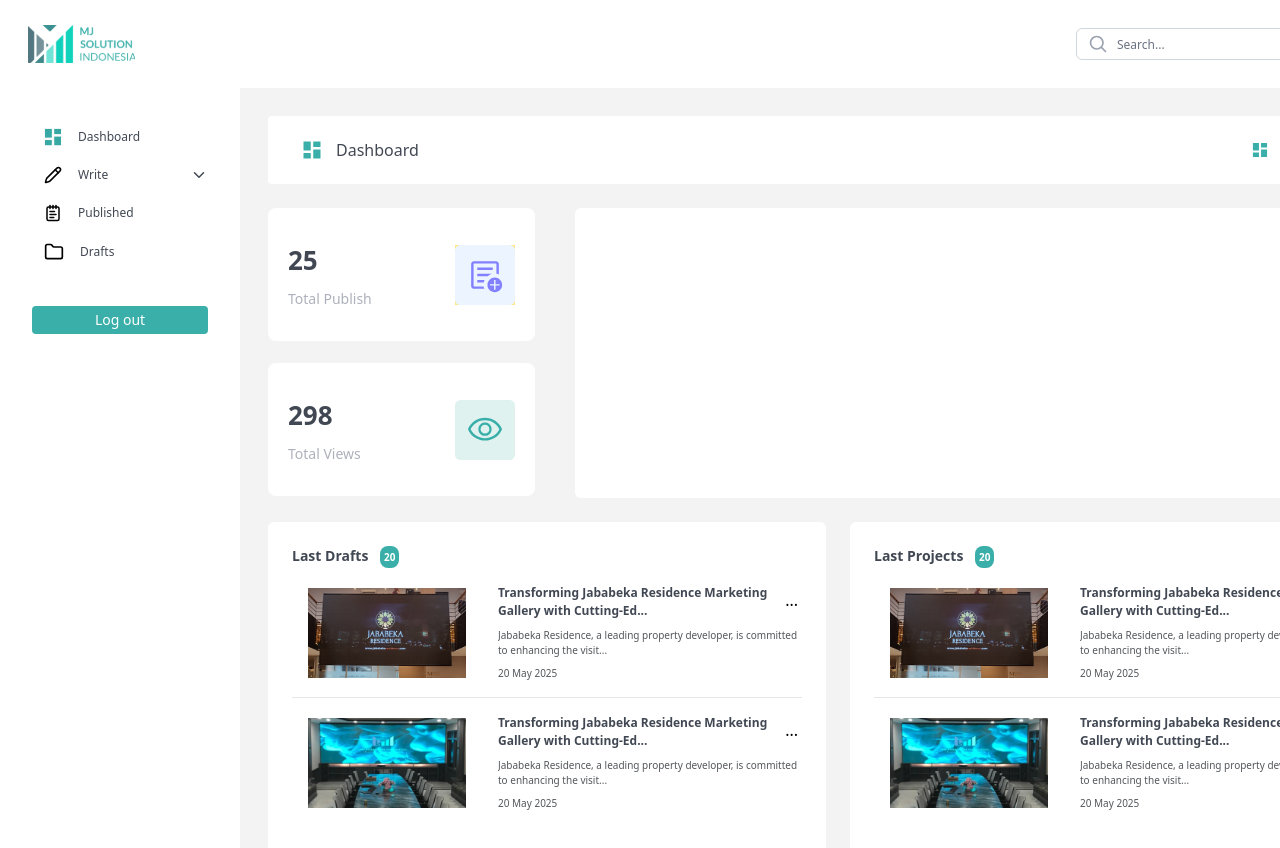
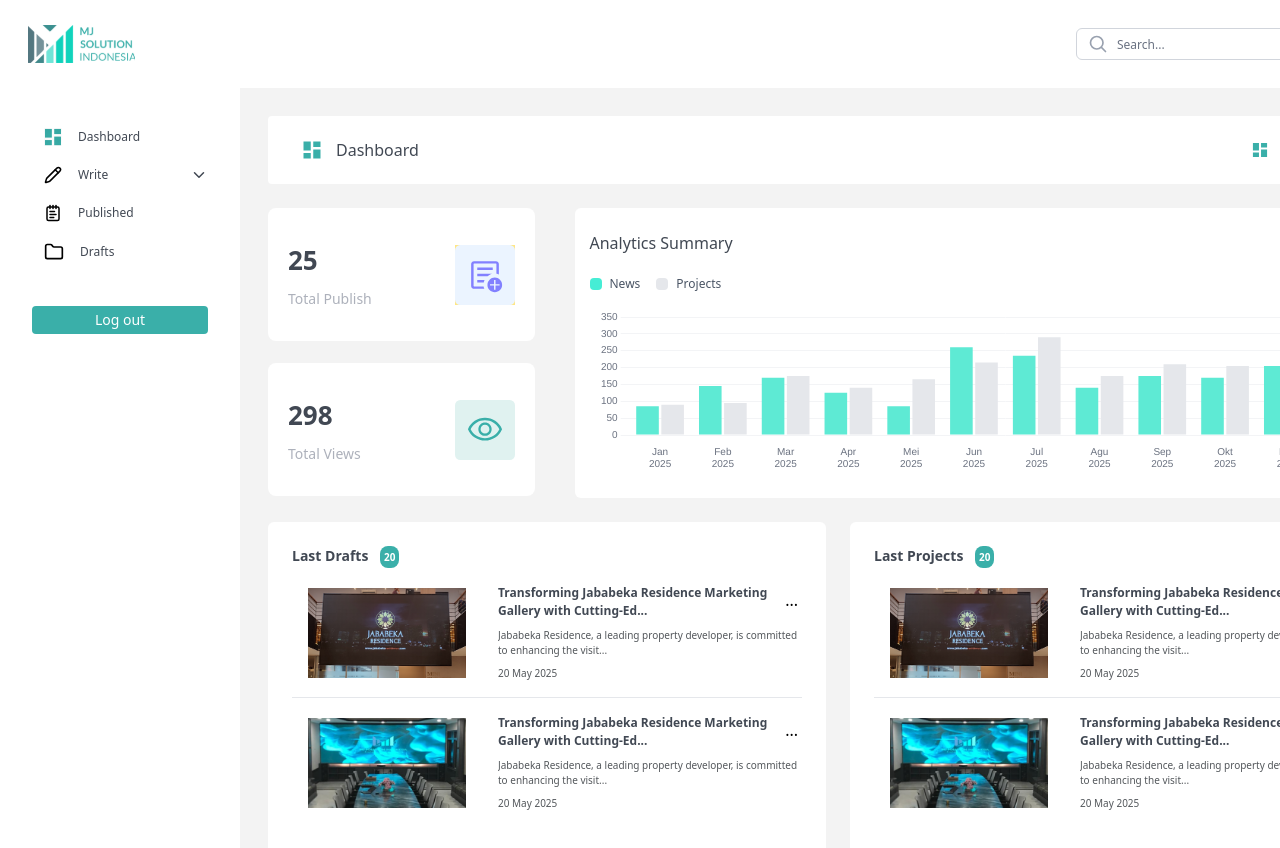
Before and after one commit to AndreaSuryatanaya/MJ-apps, a Next.js app: page /dashboard in a window 1280 px wide. Shown: the top 848 px of the page. Built offline with nearby package versions, Linux system fonts and the light colour scheme.

Commit message:
fix: chart

```diff
--- a/src/app/dashboard/_components/Chart.tsx
+++ b/src/app/dashboard/_components/Chart.tsx
@@ -49,14 +49,14 @@ const Chart = () => {
                             label: "News",
                             data: [85, 145, 170, 125, 85, 260, 235, 140, 175, 170, 205, 170],
                             backgroundColor: "#5EEAD4",
-                            borderRadius: 4,
+                            borderRadius: 0,
                             borderSkipped: false,
                         },
                         {
                             label: "Projects",
                             data: [90, 95, 175, 140, 165, 215, 290, 175, 210, 205, 240, 175],
                             backgroundColor: "#E5E7EB",
-                            borderRadius: 4,
+                            borderRadius: 0,
                             borderSkipped: false,
                         },
                     ],
@@ -70,7 +70,7 @@ const Chart = () => {
                             backgroundColor: "rgba(0, 0, 0, 0.8)",
                             titleColor: "white",
                             bodyColor: "white",
-                            cornerRadius: 6,
+                            cornerRadius: 0,
                             callbacks: {
                                 label: (context) => `${context.dataset.label}: ${context.parsed.y}`,
                             },
@@ -116,11 +116,11 @@ const Chart = () => {
     }, []);
 
     return (
-        <div className="bg-amber-200 p-4 rounded-lg shadow-sm border border-gray-200">
+        <div className="bg-transparent p-4">
             <div className="flex justify-between items-center mb-4">
-                <h2 className="text-base font-semibold text-gray-900">Analytics Summary</h2>
+                <h2 className="text-sm md:text-base font-medium text-accent">Analytics Summary</h2>
                 <div className="relative">
-                    <select className="appearance-none bg-white border border-gray-300 rounded-md px-3 py-1.5 pr-8 text-sm text-gray-700 focus:outline-none focus:ring-2 focus:ring-blue-500">
+                    <select className="appearance-none bg-white border border-gray-300 rounded-md px-3 py-1.5 pr-8 text-sm text-gray-700">
                         <option value="years">Years</option>
                         <option value="months">Months</option>
                         <option value="days">Days</option>
@@ -147,7 +147,7 @@ const Chart = () => {
                 </div>
             </div>
 
-            <div className="relative h-[120px] md:h-[150px] lg:h-[180px]">
+            <div className="w-[310px] md:w-[650px] lg:w-[800px] md:h-[170px] lg:h-[173px]">
                 <canvas ref={chartRef} className="w-full h-full"></canvas>
             </div>
         </div>
--- a/src/app/dashboard/page.tsx
+++ b/src/app/dashboard/page.tsx
@@ -3,6 +3,7 @@
 import Image from "next/image";
 import { useState } from "react";
 import ButtonLogout from "./_components/ButtonLogout";
+import Chart from "./_components/Chart";
 
 export default function DashboardPage() {
     const [isMobileMenuOpen, setIsMobileMenuOpen] = useState(false);
@@ -585,8 +586,8 @@ export default function DashboardPage() {
                         </div>
 
                         {/* Chart */}
-                        <div className="w-full lg:w-[829px] h-[290px] lg:col-span-3 bg-white rounded-md flex items-start justify-center lg:ml-4">
-                            {/* <Chart /> */}
+                        <div className="w-full lg:w-[829px] h-[290px] lg:col-span-3 bg-white rounded-md flex items-center justify-center lg:ml-4">
+                            <Chart />
                         </div>
                     </div>
 
```
